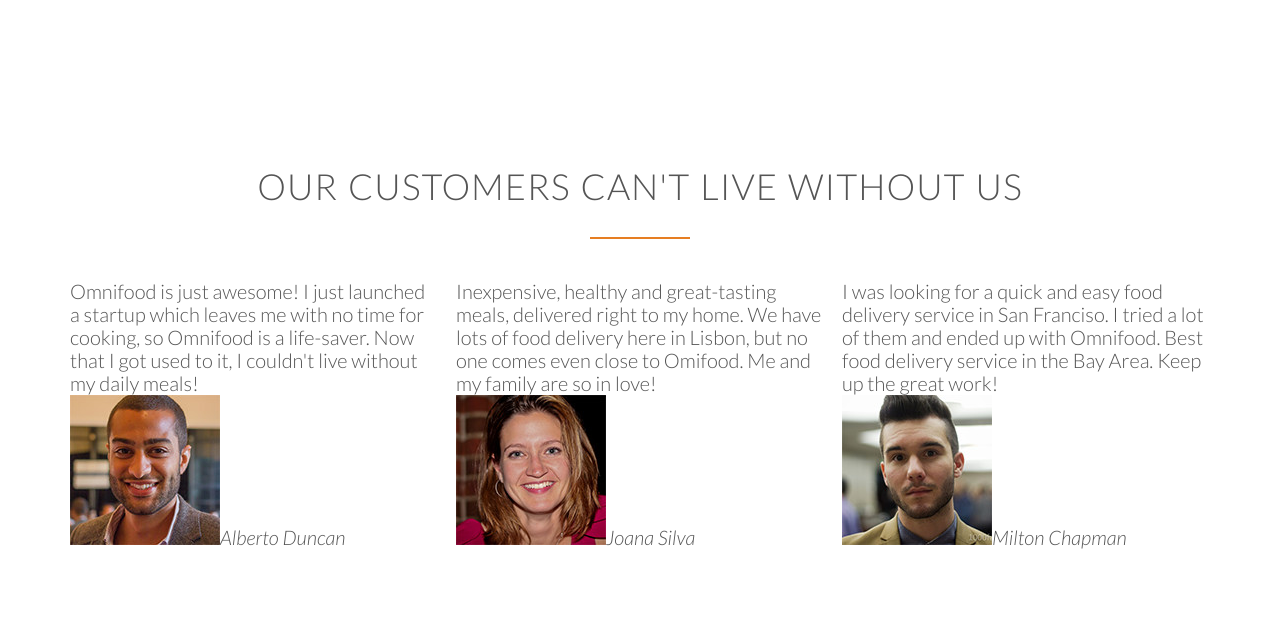
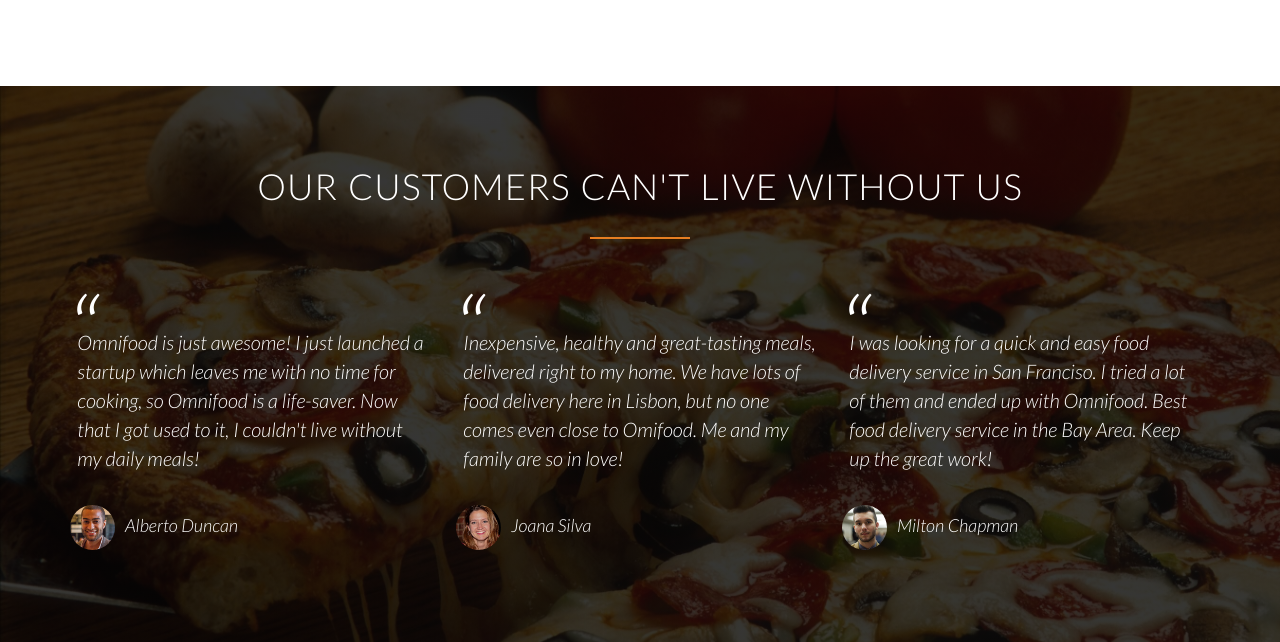
Before and after one commit to ajdavey8/food-delivery-website, a plain HTML site: page index.html in a window 1280 px wide. Shown: the part 3278-3920 px from the top of the page. Drawn offline with Linux system fonts and the light colour scheme; files whose address does not match are found by name.

Commit message:
Add styling for testimonial section

```diff
--- a/resources/css/style.css
+++ b/resources/css/style.css
@@ -184,6 +184,7 @@ header {
   background-size: cover;
   background-position: center;
   height: 100vh;
+  background-attachment: fixed;
 }
 
 .hero-text-box {
@@ -336,3 +337,50 @@ header {
 .city-feature {
   margin-bottom: 5px;
 }
+
+/* ================ TESTIMONIALS ================ */
+
+.section-testimonials {
+  background-image: linear-gradient(rgba(4, 4, 4, 0.8), rgba(4, 4, 4, 0.8)), url(img/back-customers.jpg);
+  background-size: cover;
+  color: #fff;
+  background-attachment: fixed;
+}
+
+blockquote {
+  padding: 2%;
+  font-style: italic;
+  line-height: 145%;
+  position: relative;
+  margin-top: 40px;
+}
+blockquote:before {
+  content: "\201C";
+  display: block;
+  font-size: 500%;
+  position: absolute;
+  top: -5px;
+  left: -3px;
+}
+
+/*blockquote:after {
+  content: "\201D";
+  display: block;
+  font-size: 500%;
+  position: absolute;
+  bottom: 0;
+  right: 0;
+}*/
+
+cite {
+  font-size: 90%;
+  margin-top: 25px;
+  display: block;
+}
+
+cite img {
+  height: 45px;
+  border-radius: 50%;
+  margin-right: 10px;
+  vertical-align: middle;
+}
```
Also changed, not shown: resources/css/img/back-customers.jpg (renamed from resources/img/back-customers.jpg).
